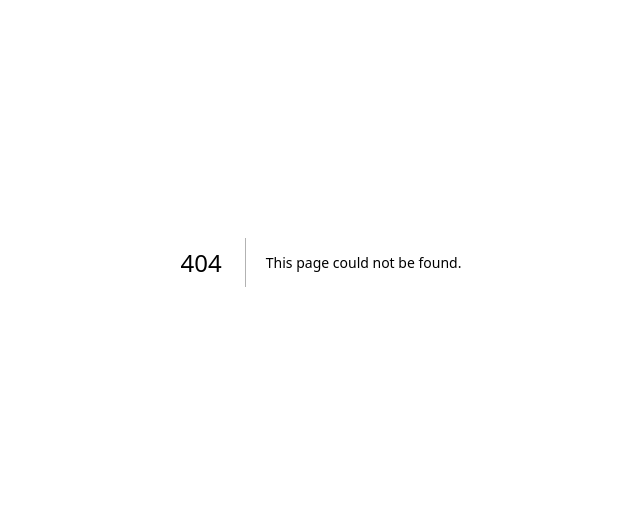
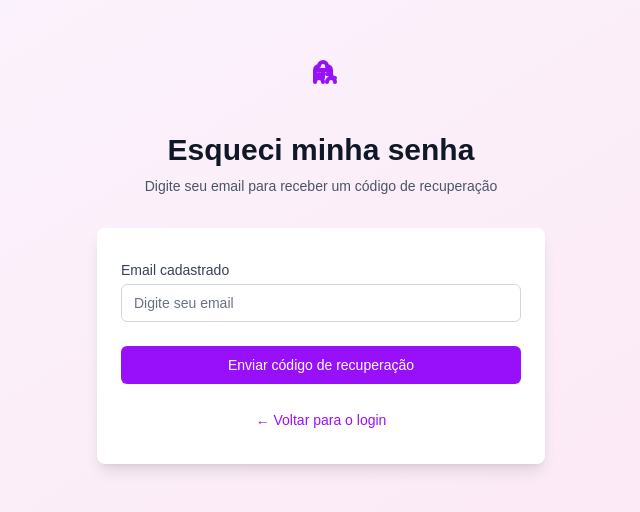
Before and after one commit to FernandoRodriguesxs/POC-BetterAuth, a Next.js app: page /forgot-password in a window 1280 px wide. Before the commit this address had no page. Shown: the part 138-650 px from the top of the page, without its empty margins (319-959 px from the left). Built offline with nearby package versions, Linux system fonts and the light colour scheme.

Commit message:
feat: add forgot password page with email reset functionality

```diff
--- /dev/null
+++ b/src/app/forgot-password/page.tsx
@@ -0,0 +1,129 @@
+"use client";
+
+import { authClient } from "@/lib/auth/auth-client";
+import { useState } from "react";
+import Link from "next/link";
+
+export default function ForgotPasswordPage() {
+  const [email, setEmail] = useState("");
+  const [message, setMessage] = useState("");
+  const [isLoading, setIsLoading] = useState(false);
+  const [isSuccess, setIsSuccess] = useState(false);
+
+  // Função para solicitar reset de senha
+  async function handleForgotPassword(e: React.FormEvent) {
+    e.preventDefault();
+    setIsLoading(true);
+    setMessage("");
+
+    try {
+      // Aqui vamos implementar o reset de senha
+      // Por enquanto, vamos simular o envio
+      console.log("Solicitando reset para:", email);
+
+      // Simulação de delay de API
+      await new Promise(resolve => setTimeout(resolve, 2000));
+
+      setIsSuccess(true);
+      setMessage(`Código de recuperação enviado para ${email}! Verifique sua caixa de entrada.`);
+
+    } catch (error) {
+      console.error("Erro ao solicitar reset:", error);
+      setMessage("Erro ao enviar código de recuperação. Tente novamente.");
+    } finally {
+      setIsLoading(false);
+    }
+  }
+
+  return (
+    <div className="min-h-screen bg-gradient-to-br from-purple-50 to-pink-100 flex items-center justify-center p-4">
+      <div className="max-w-md w-full space-y-8">
+        <div className="text-center">
+          <div className="mx-auto h-12 w-12 text-purple-600 mb-4">
+            <svg fill="none" stroke="currentColor" viewBox="0 0 24 24">
+              <path strokeLinecap="round" strokeLinejoin="round" strokeWidth={2} d="M15 7a2 2 0 012 2m0 0a2 2 0 012 2m-2-2a2 2 0 00-2 2m2-2V5a2 2 0 00-2-2m0 0V3a2 2 0 00-2-2m2 2a2 2 0 002 2m0 0v2a2 2 0 002 2m-2-2a2 2 0 00-2-2m0 0H9m4 0V9m0 0a2 2 0 00-2-2M9 7a2 2 0 012 2m0 0a2 2 0 012 2m-2-2a2 2 0 00-2 2m0 0V5a2 2 0 012-2m0 0V3a2 2 0 012-2" />
+            </svg>
+          </div>
+          <h2 className="mt-6 text-3xl font-bold text-gray-900">
+            Esqueci minha senha
+          </h2>
+          <p className="mt-2 text-sm text-gray-600">
+            Digite seu email para receber um código de recuperação
+          </p>
+        </div>
+
+        <div className="bg-white py-8 px-6 shadow-lg rounded-lg">
+          {!isSuccess ? (
+            <form className="space-y-6" onSubmit={handleForgotPassword}>
+              <div>
+                <label htmlFor="email" className="block text-sm font-medium text-gray-700">
+                  Email cadastrado
+                </label>
+                <input
+                  id="email"
+                  name="email"
+                  type="email"
+                  required
+                  className="mt-1 appearance-none relative block w-full px-3 py-2 border border-gray-300 placeholder-gray-500 text-gray-900 rounded-md focus:outline-none focus:ring-purple-500 focus:border-purple-500 focus:z-10 sm:text-sm"
+                  placeholder="Digite seu email"
+                  value={email}
+                  onChange={(e) => setEmail(e.target.value)}
+                />
+              </div>
+
+              <div>
+                <button
+                  type="submit"
+                  disabled={isLoading}
+                  className="group relative w-full flex justify-center py-2 px-4 border border-transparent text-sm font-medium rounded-md text-white bg-purple-600 hover:bg-purple-700 focus:outline-none focus:ring-2 focus:ring-offset-2 focus:ring-purple-500 disabled:opacity-50 disabled:cursor-not-allowed"
+                >
+                  {isLoading ? (
+                    <>
+                      <svg className="animate-spin -ml-1 mr-3 h-5 w-5 text-white" fill="none" viewBox="0 0 24 24">
+                        <circle className="opacity-25" cx="12" cy="12" r="10" stroke="currentColor" strokeWidth="4"></circle>
+                        <path className="opacity-75" fill="currentColor" d="M4 12a8 8 0 018-8V0C5.373 0 0 5.373 0 12h4zm2 5.291A7.962 7.962 0 014 12H0c0 3.042 1.135 5.824 3 7.938l3-2.647z"></path>
+                      </svg>
+                      Enviando código...
+                    </>
+                  ) : (
+                    "Enviar código de recuperação"
+                  )}
+                </button>
+              </div>
+            </form>
+          ) : (
+            <div className="text-center space-y-4">
+              <div className="mx-auto h-12 w-12 text-green-600">
+                <svg fill="none" stroke="currentColor" viewBox="0 0 24 24">
+                  <path strokeLinecap="round" strokeLinejoin="round" strokeWidth={2} d="M9 12l2 2 4-4m6 2a9 9 0 11-18 0 9 9 0 0118 0z" />
+                </svg>
+              </div>
+              <h3 className="text-lg font-medium text-gray-900">Código enviado!</h3>
+              <p className="text-sm text-gray-600">
+                Verifique sua caixa de entrada e spam
+              </p>
+              <Link
+                href="/reset-password"
+                className="inline-flex items-center px-4 py-2 border border-transparent text-sm font-medium rounded-md text-white bg-green-600 hover:bg-green-700"
+              >
+                Inserir código de recuperação
+              </Link>
+            </div>
+          )}
+
+          {message && (
+            <div className={`mt-4 p-3 rounded-md ${isSuccess ? "bg-green-50 text-green-700" : "bg-red-50 text-red-700"}`}>
+              {message}
+            </div>
+          )}
+
+          <div className="mt-6 text-center">
+            <Link href="/login" className="text-sm text-purple-600 hover:text-purple-500">
+              ← Voltar para o login
+            </Link>
+          </div>
+        </div>
+      </div>
+    </div>
+  );
+}
```
